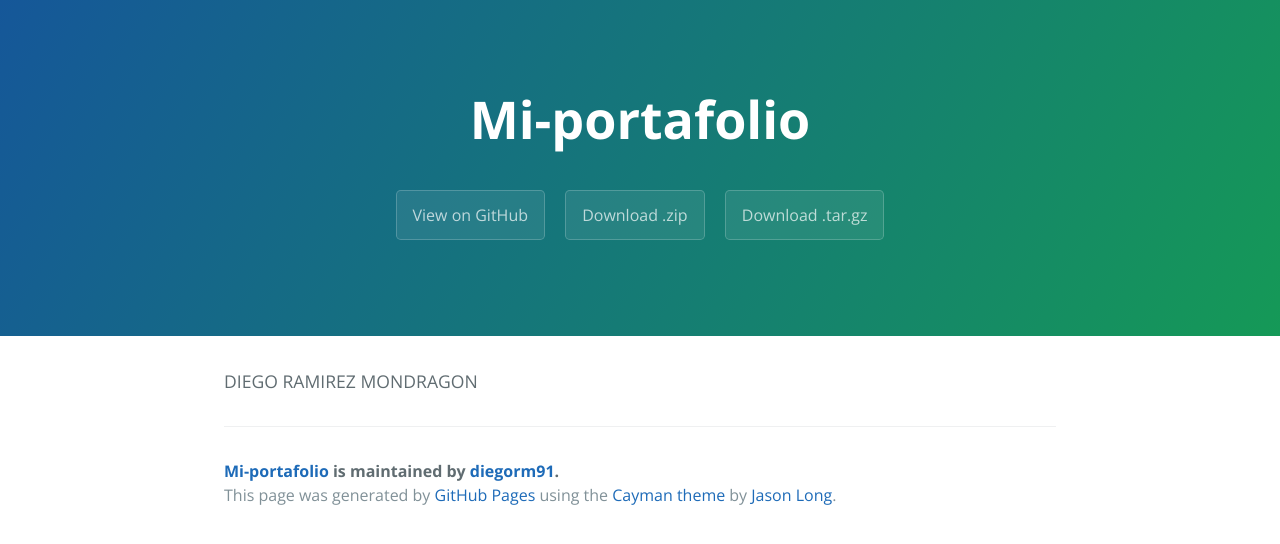
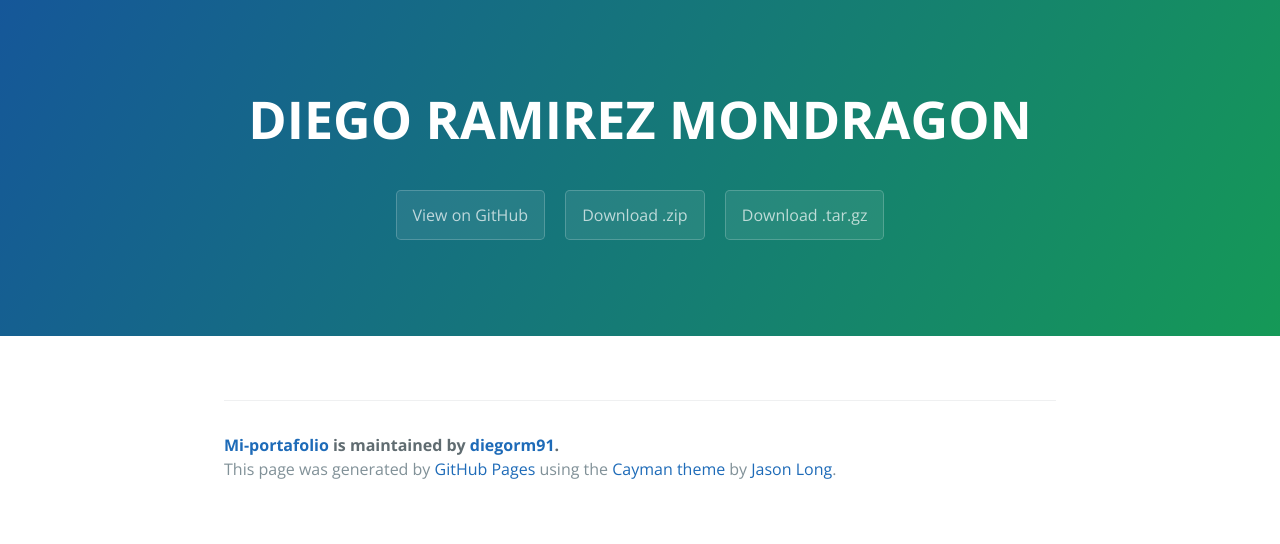
Before and after one commit to diegorm91/MI-PORTAFOLIO, a plain HTML site: page index.html in a window 1280 px wide. Drawn offline with nearby package versions, Linux system fonts and the light colour scheme.

Commit message:
AGREGUE MI NOMBRE AL PORTAFOLIO

```diff
--- a/index.html
+++ b/index.html
@@ -11,7 +11,7 @@
   </head>
   <body>
     <section class="page-header">
-      <h1 class="project-name">Mi-portafolio</h1>
+      <h1 class="project-name">DIEGO RAMIREZ MONDRAGON</h1>
       <h2 class="project-tagline"></h2>
       <a href="https://github.com/diegorm91/MI-PORTAFOLIO" class="btn">View on GitHub</a>
       <a href="https://github.com/diegorm91/MI-PORTAFOLIO/zipball/master" class="btn">Download .zip</a>
@@ -19,7 +19,7 @@
     </section>
 
     <section class="main-content">
-      <p>DIEGO RAMIREZ MONDRAGON</p>
+      <p></p>
 
       <footer class="site-footer">
         <span class="site-footer-owner"><a href="https://github.com/diegorm91/MI-PORTAFOLIO">Mi-portafolio</a> is maintained by <a href="https://github.com/diegorm91">diegorm91</a>.</span>
```
